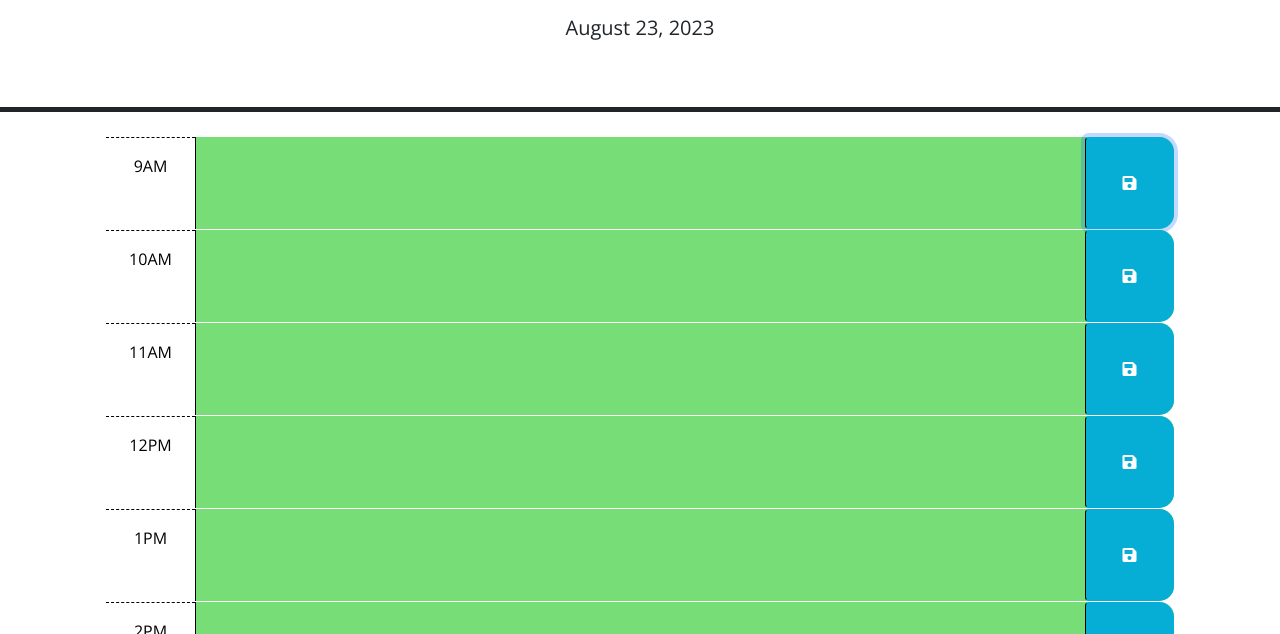
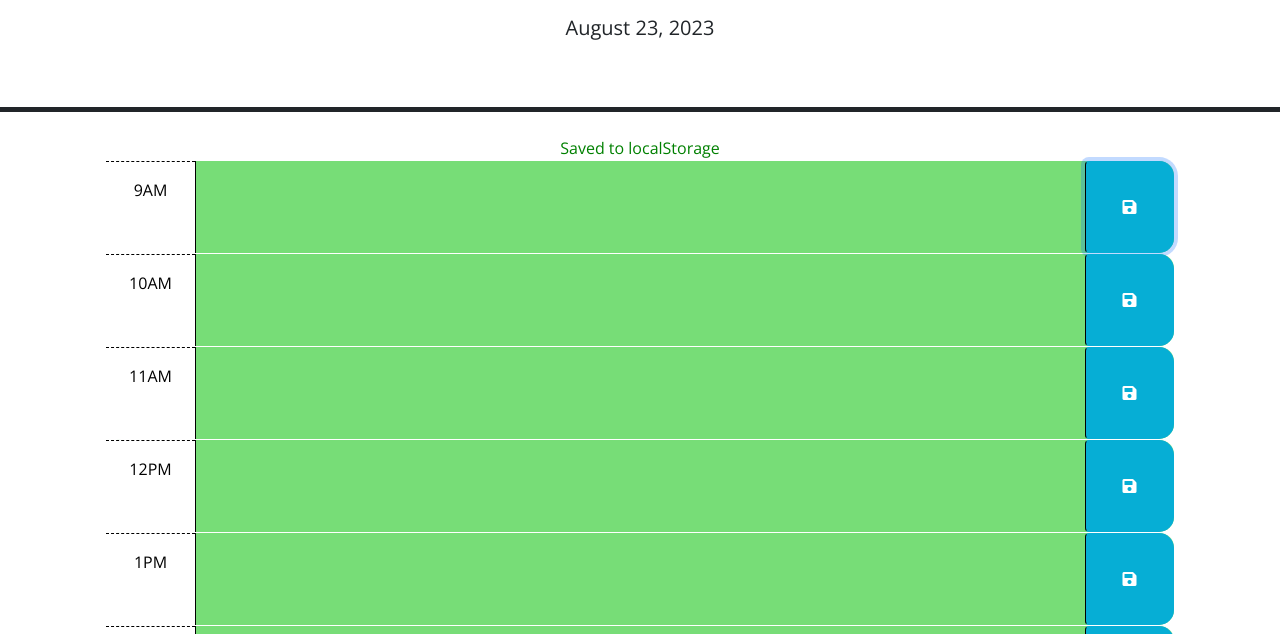
Before and after one commit to Flunder620/Work-Day-Scheduler, a plain HTML site: page index.html in a window 1280 px wide. Both pictures are taken after a click on the button 1129 px from the left and 348 px from the top of the page. Shown: the part 166-800 px from the top of the page. Drawn offline with nearby package versions, Linux system fonts and the light colour scheme.

Commit message:
fixed notifcation element not displaying

```diff
--- a/assets/css/style.css
+++ b/assets/css/style.css
@@ -57,8 +57,11 @@ textarea {
   font-size: 20px;
   transition: all 0.3s ease-in-out;
 }
-.notification{
+.notification {
   display:none;
   text-align: center;
   color: green;
 }
+.show {
+  display: block;
+}
--- a/assets/js/script.js
+++ b/assets/js/script.js
@@ -8,10 +8,12 @@ $(document).ready(function () {
   // function? How can DOM traversal be used to get the "hour-x" id of the
   // time-block containing the button that was clicked? How might the id be
   // useful when saving the description in local storage?
+
   $('.saveBtn').on('click', function() {
     var task = $(this).siblings('description').val()
     var time = $(this).parent().attr('id')
-    localStorage.setItem(time, value)
+    localStorage.setItem(time, task)
+
     $('.notification').addClass('show')
 
     setTimeout(function () {
--- a/index.html
+++ b/index.html
@@ -29,9 +29,9 @@
       <p class="lead">A simple calendar app for scheduling your work day</p>
       <p id="currentDay" class="lead"></p>
     </header>
-    <section class="notification">
+    <span class="notification">
       Saved to localStorage
-    </section>
+    </span>
     <div class="container-lg px-5">
       <!-- Use class for "past", "present", and "future" to apply styles to the
         time-block divs accordingly. The javascript will need to do this by
```
